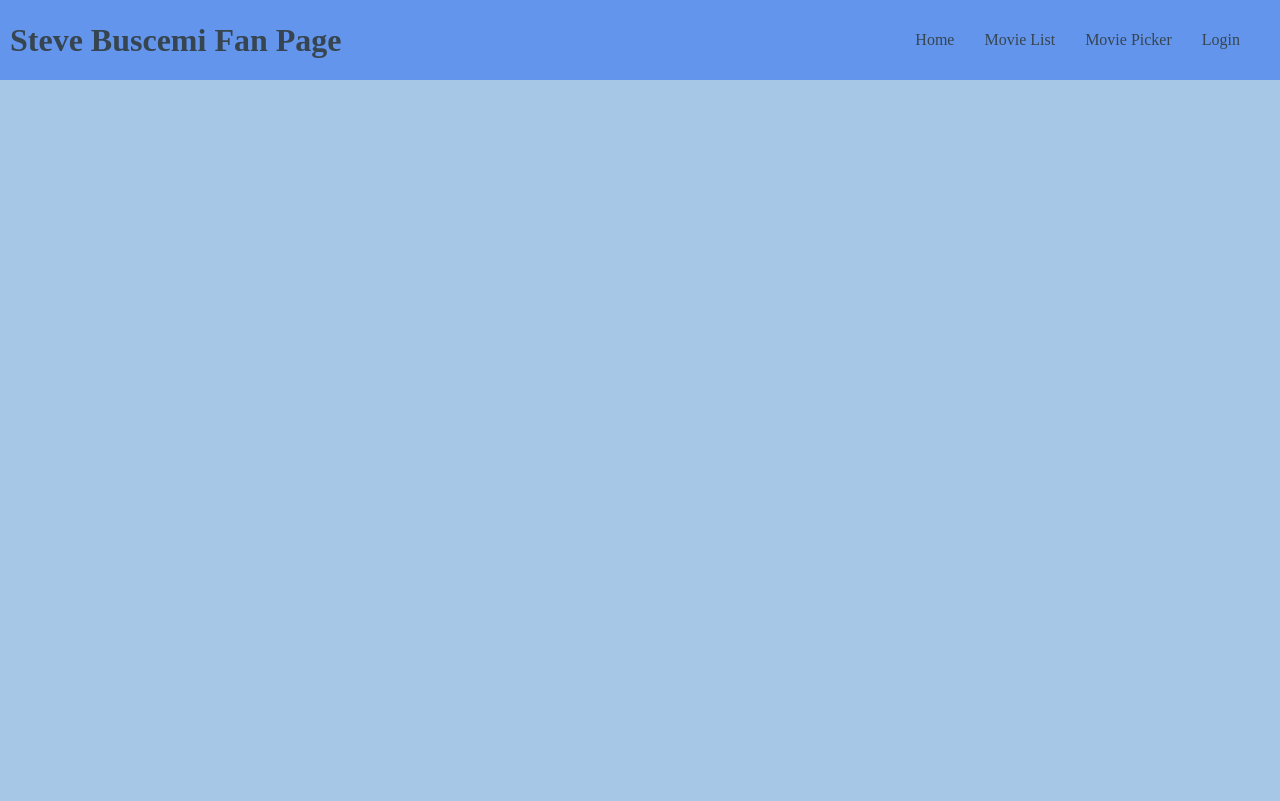
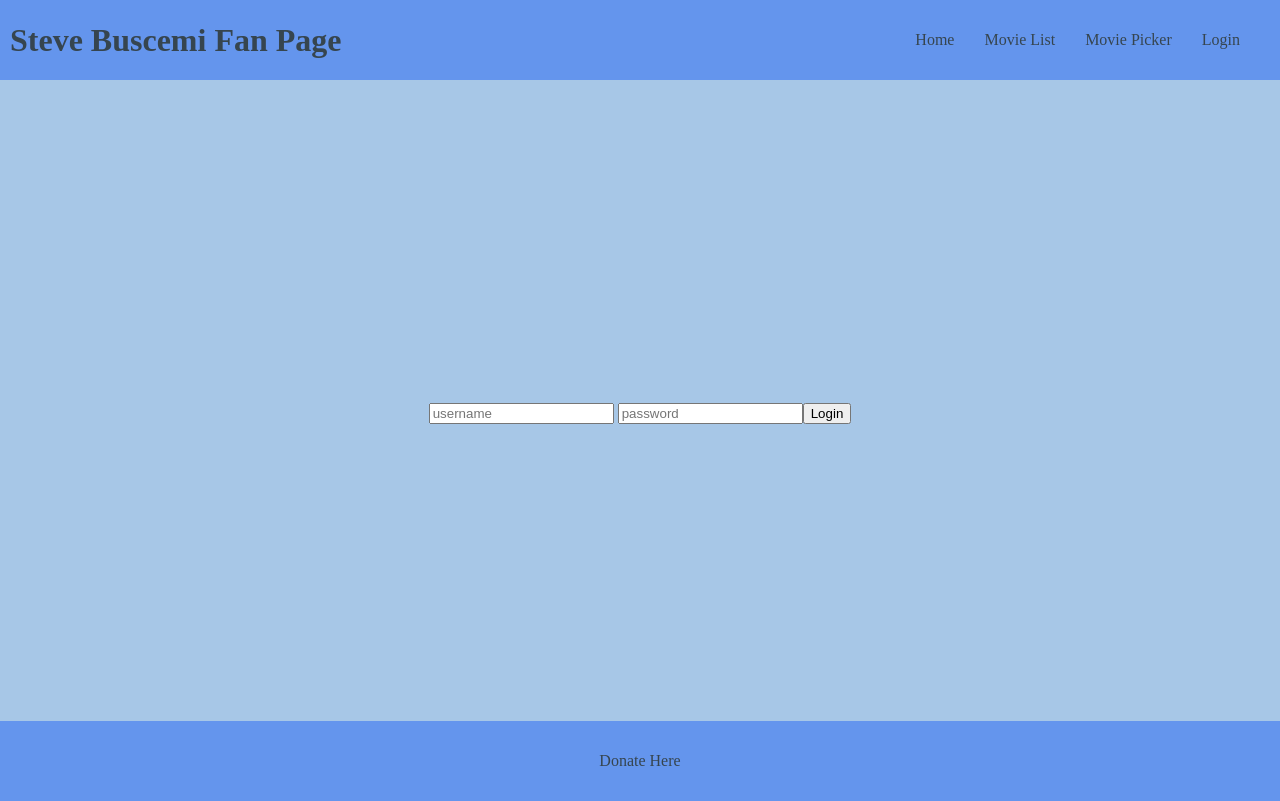
Before and after one commit to landotay/foundations-capstone, a website: page public/login/login.html in a window 1280 px wide. Drawn offline with Linux system fonts and the light colour scheme.

Commit message:
detail to styling added

```diff
--- a/public/login/login.html
+++ b/public/login/login.html
@@ -18,6 +18,19 @@
     </nav>
     </header>
 
+    <section id="login-features">
 
+        <div class="user-pass-wrapper">
+            <input id="username" placeholder="username">
+            <input id="password" placeholder="password">
+        </div>
+
+        <div id="login-button">
+            <button id="login">Login</button>
+        </div>
+    </section>
+    <footer>
+        <a href="https://venmo.com/code?user_id=2293167571337216152&created=1646760349.9477758&printed=1">Donate Here</a>
+    </footer>
 </body>
 </html>
--- a/public/login/styles.css
+++ b/public/login/styles.css
@@ -40,8 +40,21 @@ a:hover {
    color: #D3D3D3;
 }
 
-#steveKith {
+#login-features {
     display: flex;
     justify-content: center;
+    align-items: center;
+    height: 77vh;
+    width: 100%;
+}
+footer {
+    display: flex;
+    background-color: #6495ED;
+    color: 	#36454F;
+    width: 100%;
+    height: 10vh;
+    margin-bottom: 0px;
+    justify-content: center;
+    align-items: center;
 
 }
--- a/public/movie-list/styles.css
+++ b/public/movie-list/styles.css
@@ -140,3 +140,5 @@ input[type='text'] {
 .btns-container > button {
     width: 20px;
 }
+
+login
--- a/public/movie-picker/styles.css
+++ b/public/movie-picker/styles.css
@@ -10,7 +10,7 @@ header {
     color: 	#36454F;
     width: 100%;
     height: 10vh;
-    margin-bottom: 25px;
+    margin-bottom: 5vh;
     flex-direction: row;
     align-items: center;
     justify-content: space-between;
@@ -40,8 +40,39 @@ a:hover {
    color: #D3D3D3;
 }
 
-#steveKith {
+#container {
     display: flex;
+    width: 100%;
+    height: 40vh;
     justify-content: center;
+    align-items: center;
+}
+
+#steveContainer {
+    background-image: url("https://www.meme-arsenal.com/memes/2492a050150aad49bebfe01bca17c2f3.jpg");
+    height:100%;
+    width: 60%;
+    background-repeat: no-repeat;
+    background-size: 100%;
+    margin-bottom: 2vh;
+}
+
+#button {
+    display: flex;
+    width: 100%;
+    height: 35vh;
+    flex-direction: column;
+    align-items: center;
 
 }
+footer {
+    display: flex;
+    background-color: #6495ED;
+    color: 	#36454F;
+    width: 100%;
+    height: 10vh;
+    margin-bottom: 0px;
+    justify-content: center;
+    align-items: center;
+
+}
```
Also changed, not shown: public/home.html (+1 -1 lines), public/movie-list/main.js (+4 -3 lines), public/movie-picker/moviePicker.html (+11 -2 lines), public/styles.css (+14 -5 lines).
